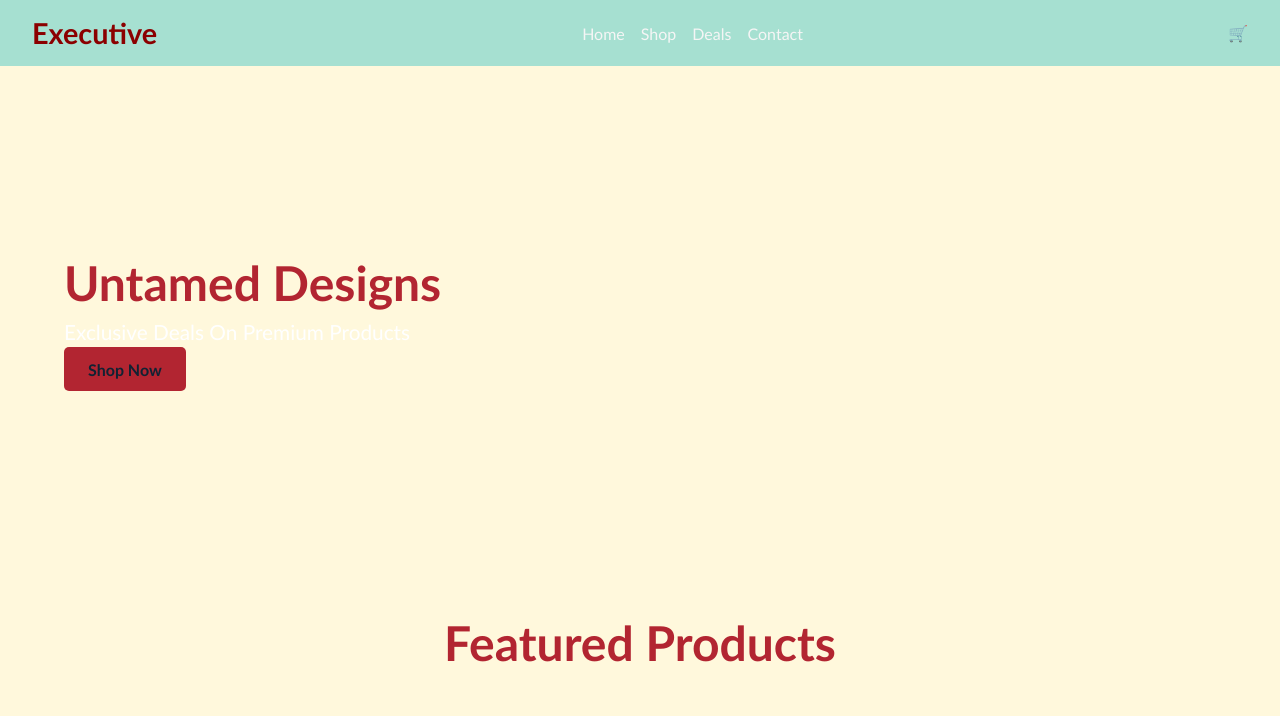
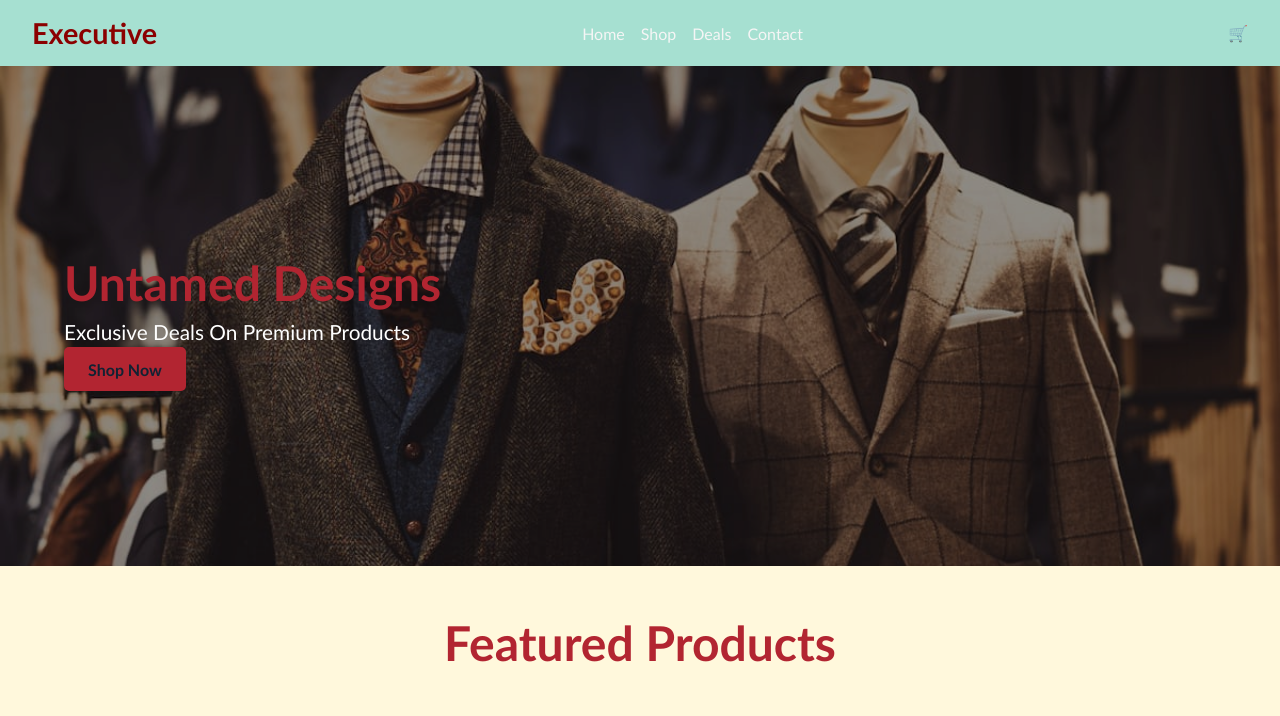
Before and after one commit to Qophelo-Magubane/Navigation-Executive-Suit-Shop, a plain HTML site: page index.html in a window 1280 px wide. Shown: the top 716 px of the page. Drawn offline with Linux system fonts and the light colour scheme.

Commit message:
Update style.css

```diff
--- a/style.css
+++ b/style.css
@@ -55,7 +55,7 @@ body{
   position: absolute;
   top: 0; left: 0;
   width: 100%; height: 100%;
-  background: url('suits/photo-1580657018950-c7f7d6a6d990.jpeg') no-repeat center center/cover;
+  background: url('./photo-1580657018950-c7f7d6a6d990.jpeg') no-repeat center center/cover;
   z-index: 0;
   filter: brightness(0.6);
 }
```
